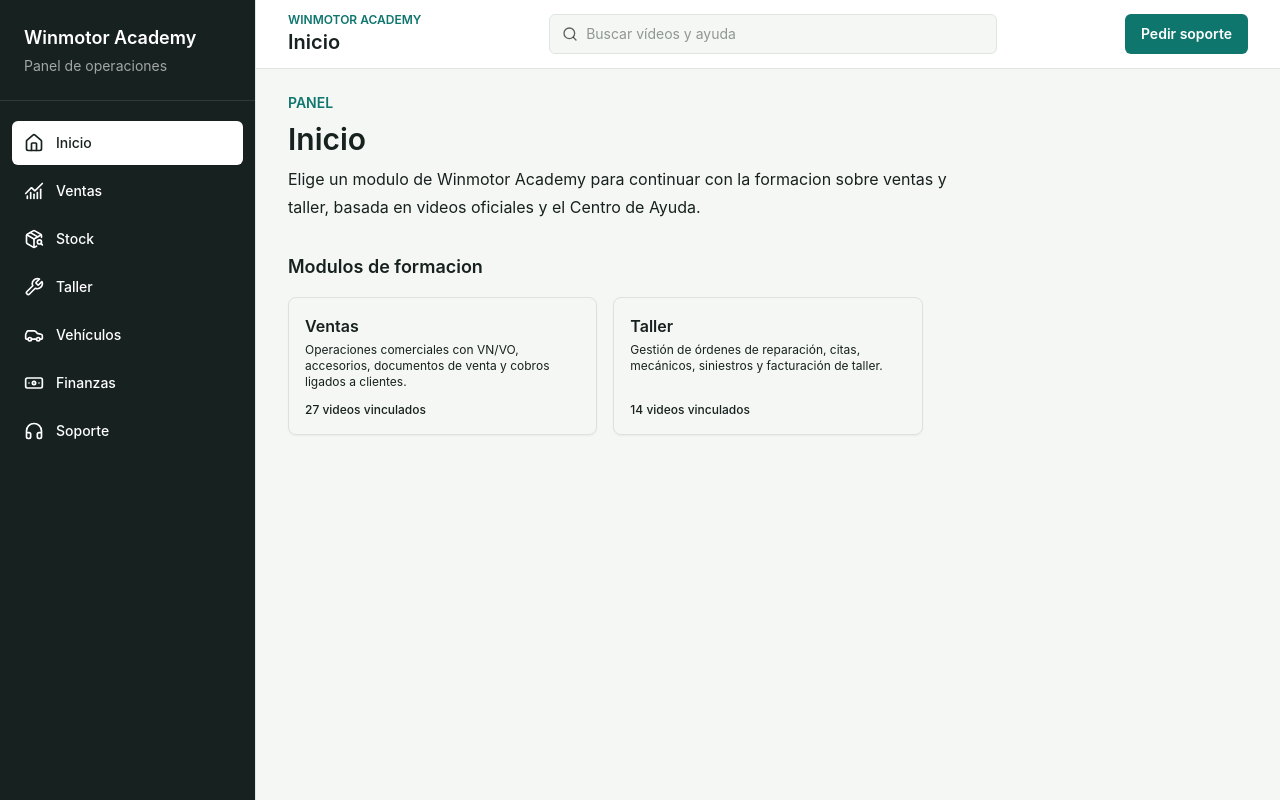
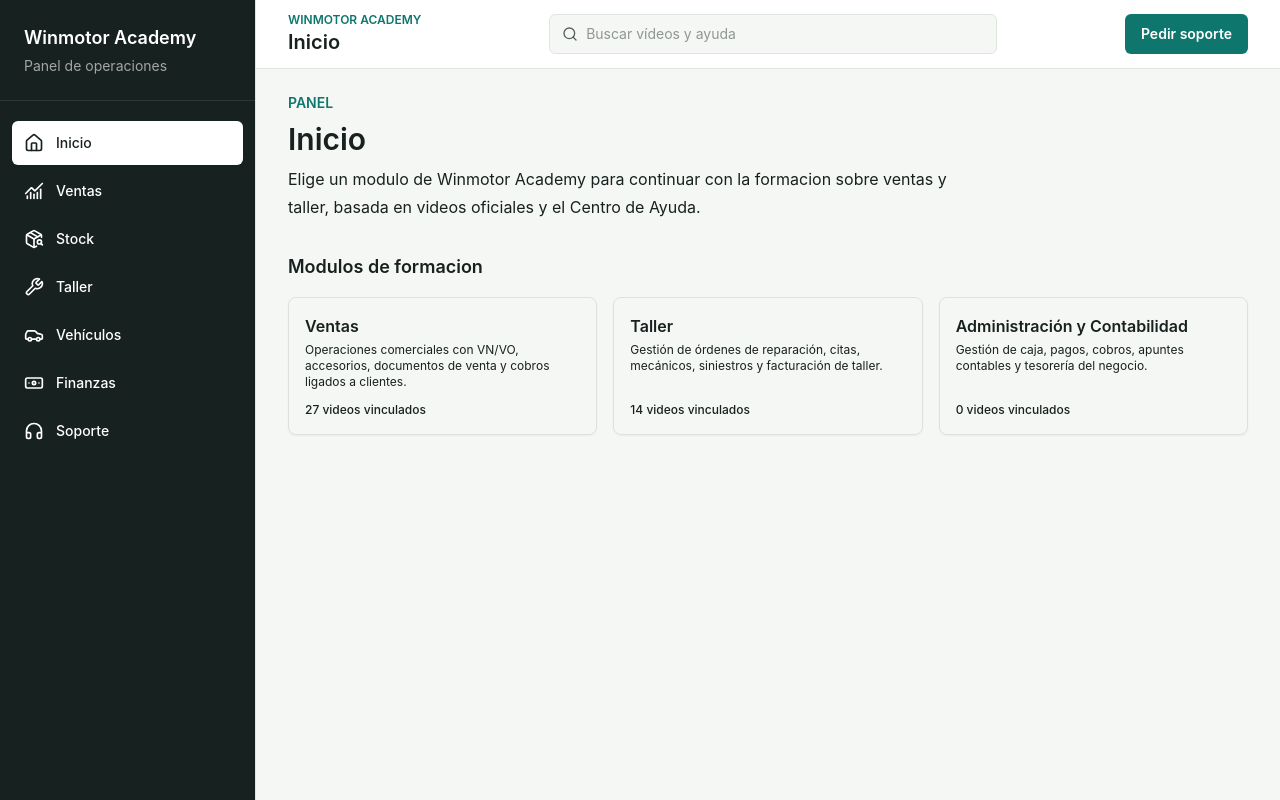
Before and after one commit to WarData/academia-winmotor, a Next.js app: page / in a window 1280 px wide. Built offline with nearby package versions, Linux system fonts and the light colour scheme.

Commit message:
feat: add Módulo 3 Administración y Contabilidad in modules.ts

```diff
--- a/data/modules.ts
+++ b/data/modules.ts
@@ -106,4 +106,22 @@
       { slug: "v-1-3-6-alta-vehiculo-taller",order: 14, process: "1.3",  title: "Vídeo 1.3.6 Alta de vehículo de taller en OR - VO en albarán de compra",        youtubeId: "LSkr9xnBvHU", url: "https://www.youtube.com/watch?v=LSkr9xnBvHU" },
     ],
   },
+    // ─────────────────────────────────────────────────────────────────
+  // MÓDULO 3: ADMINISTRACIÓN Y CONTABILIDAD
+  // ─────────────────────────────────────────────────────────────────
+  {
+    name: "Administración y Contabilidad",
+    slug: "administracion",
+    href: "/academy/administracion",
+    order: 3,
+    description:
+      "Gestión de caja, pagos, cobros, apuntes contables y tesorería del negocio.",
+    helplinks: [
+      {
+        title: "Centro de Ayuda Winmotor Automooción",
+        url: "https://winmotor.gitbook.io/winmotor-automocion",
+      },
+    ],
+    videos: [],
+  },
 ];
```
